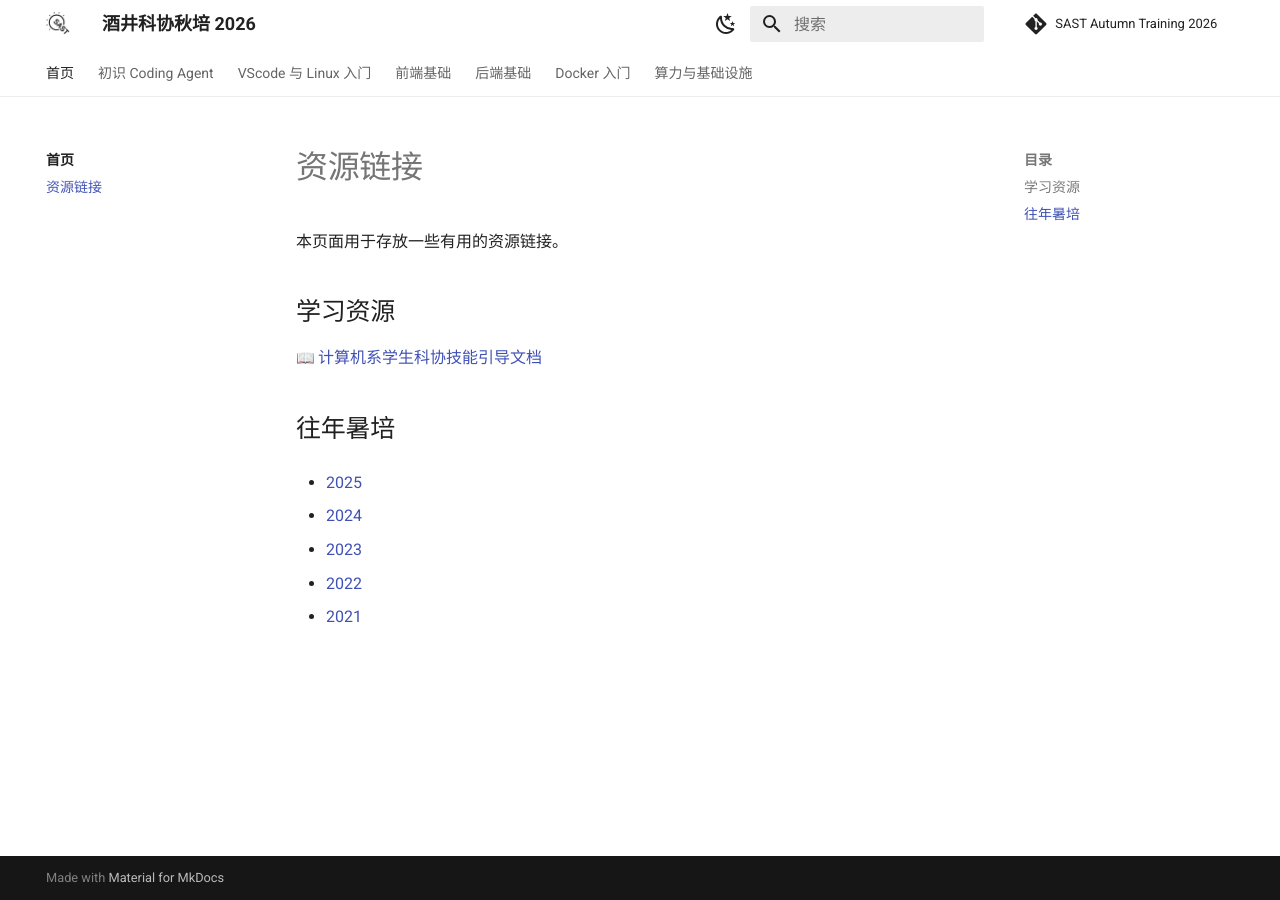
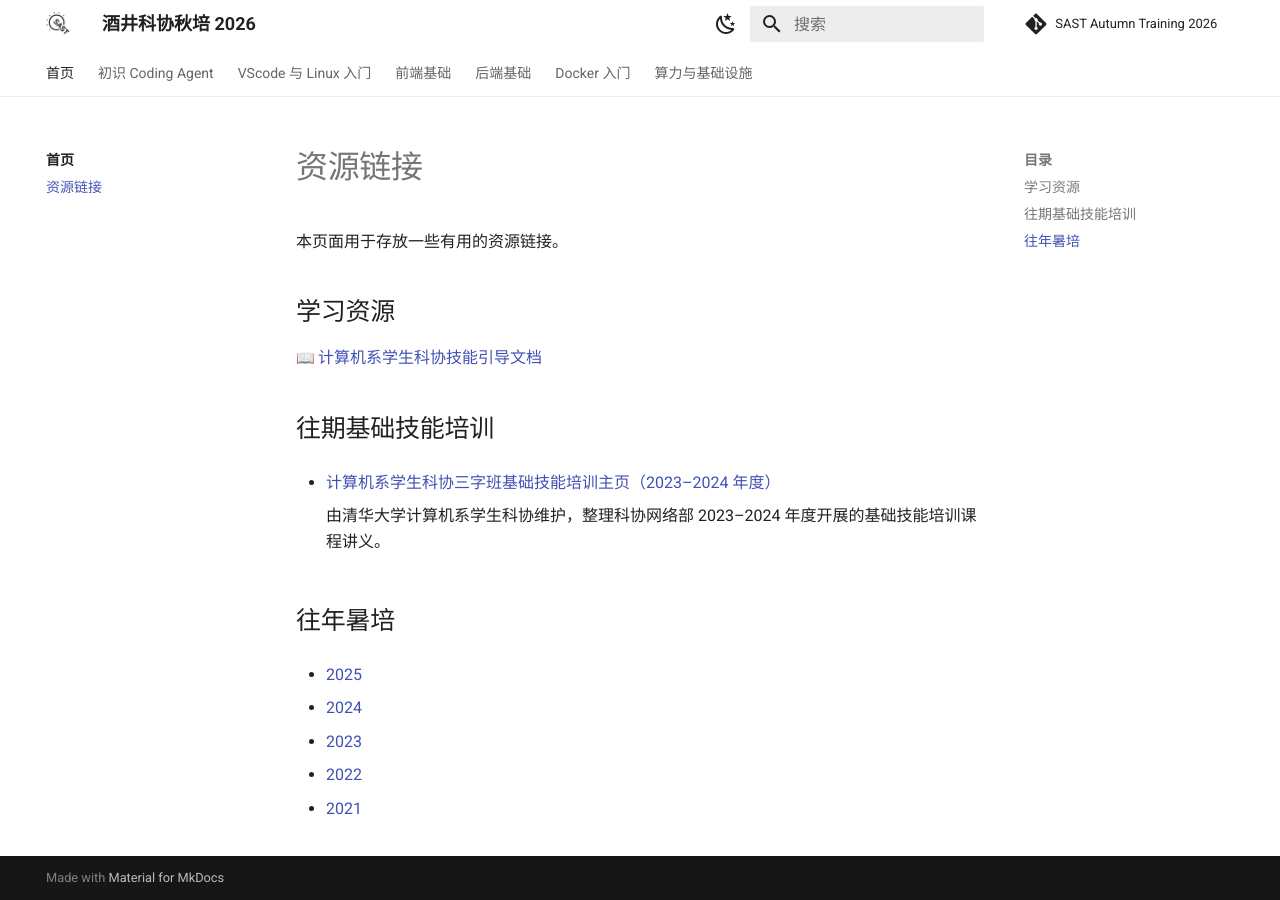
Before and after one commit to sast-autumn-training-2026/sast-autumn-training-2026.github.io, an MkDocs documentation site: the page built from content/links.md, in a window 1280 px wide. Built offline with MkDocs 1.6.1 and Material for MkDocs 9.7.7, drawn with Linux system fonts in a browser that asks for light colours; emoji names are drawn with the system emoji font; comment, search, counter and statistics services are not loaded.

Commit message:
Add third-year cohort basic training resource link

```diff
--- a/content/links.md
+++ b/content/links.md
@@ -5,6 +5,12 @@
 ## 学习资源
 
 :open_book: [计算机系学生科协技能引导文档](https://docs.net9.org)
+
+## 往期基础技能培训
+
+- [计算机系学生科协三字班基础技能培训主页（2023–2024 年度）](https://chenmohan1010.github.io/basic-tutorial/)
+
+    由清华大学计算机系学生科协维护，整理科协网络部 2023–2024 年度开展的基础技能培训课程讲义。
 
 ## 往年暑培
 
```
